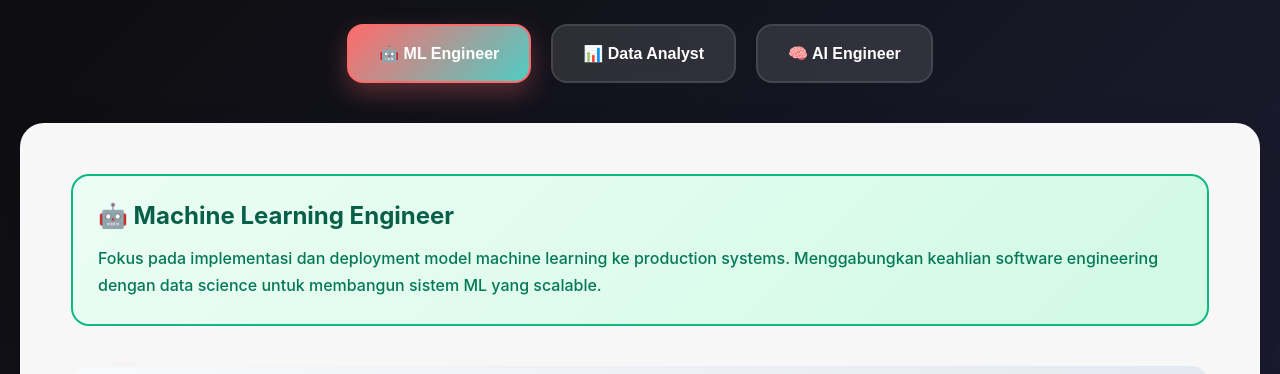
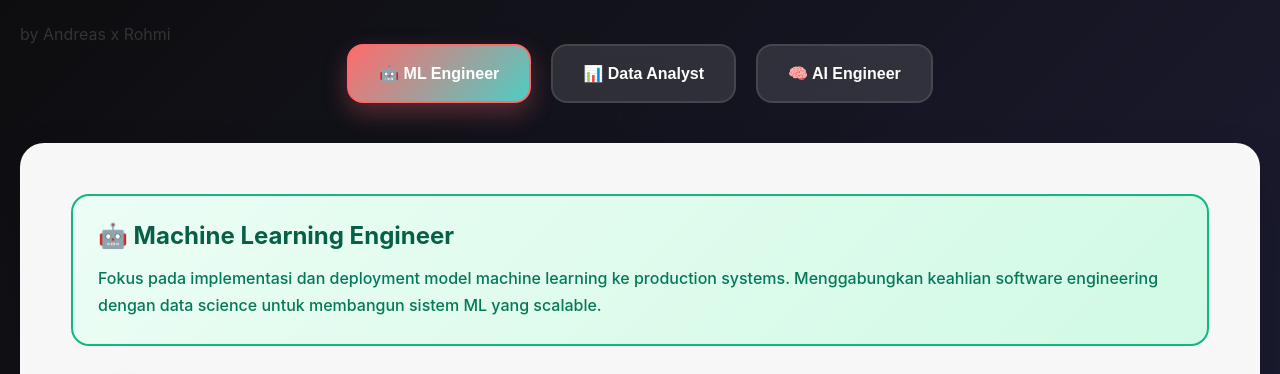
Before and after one commit to andreasmustofa/roadmap-laila, a plain HTML site: page index.html in a window 1280 px wide. Shown: the part 160-534 px from the top of the page. Drawn offline with Linux system fonts and the light colour scheme.

Commit message:
Update index.html

```diff
--- a/index.html
+++ b/index.html
@@ -569,6 +569,7 @@
 <body>
     <div class="container">
         <h1>Peta Jalan Karier AI & Machine Learning Laila Rahmawati</h1>
+        <p>by Andreas x Rohmi</p>
 
         <div class="career-tabs">
             <button class="tab-btn active" data-target="ml-engineer">🤖 ML Engineer</button>
```
